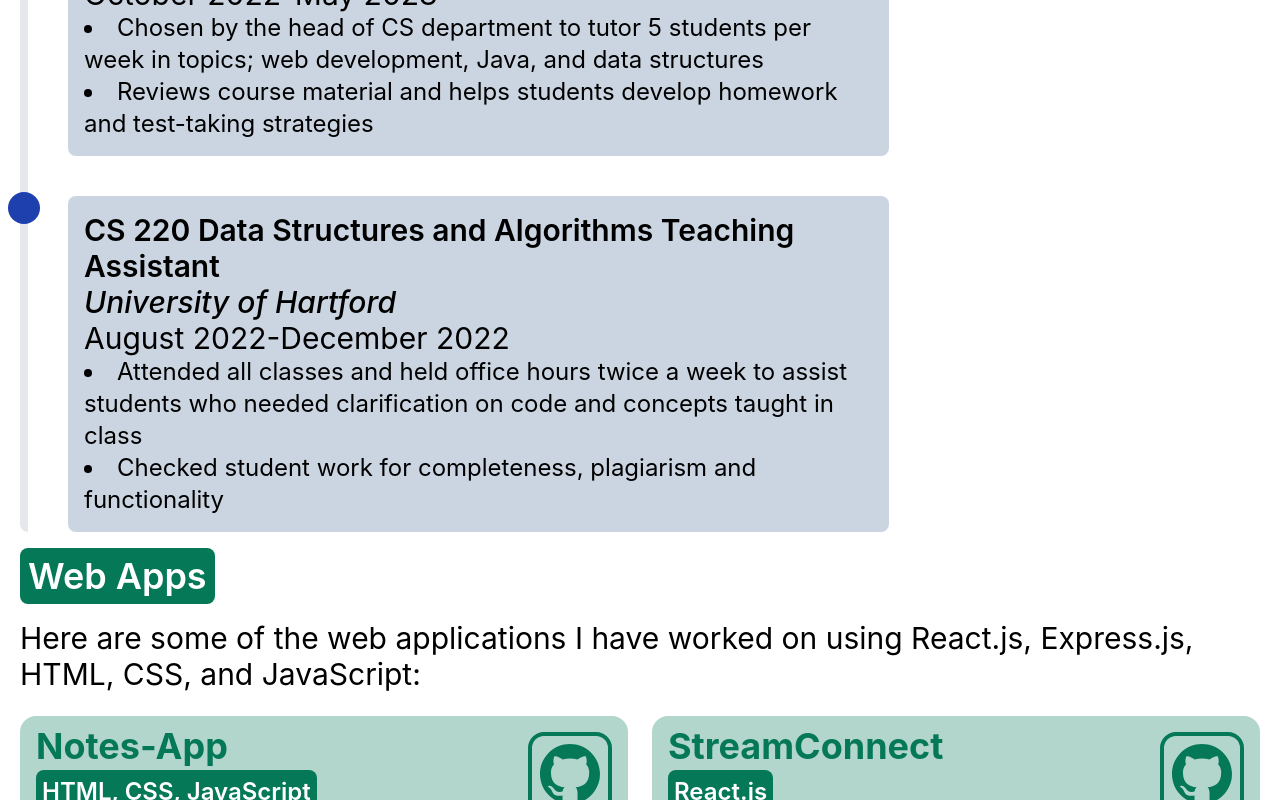
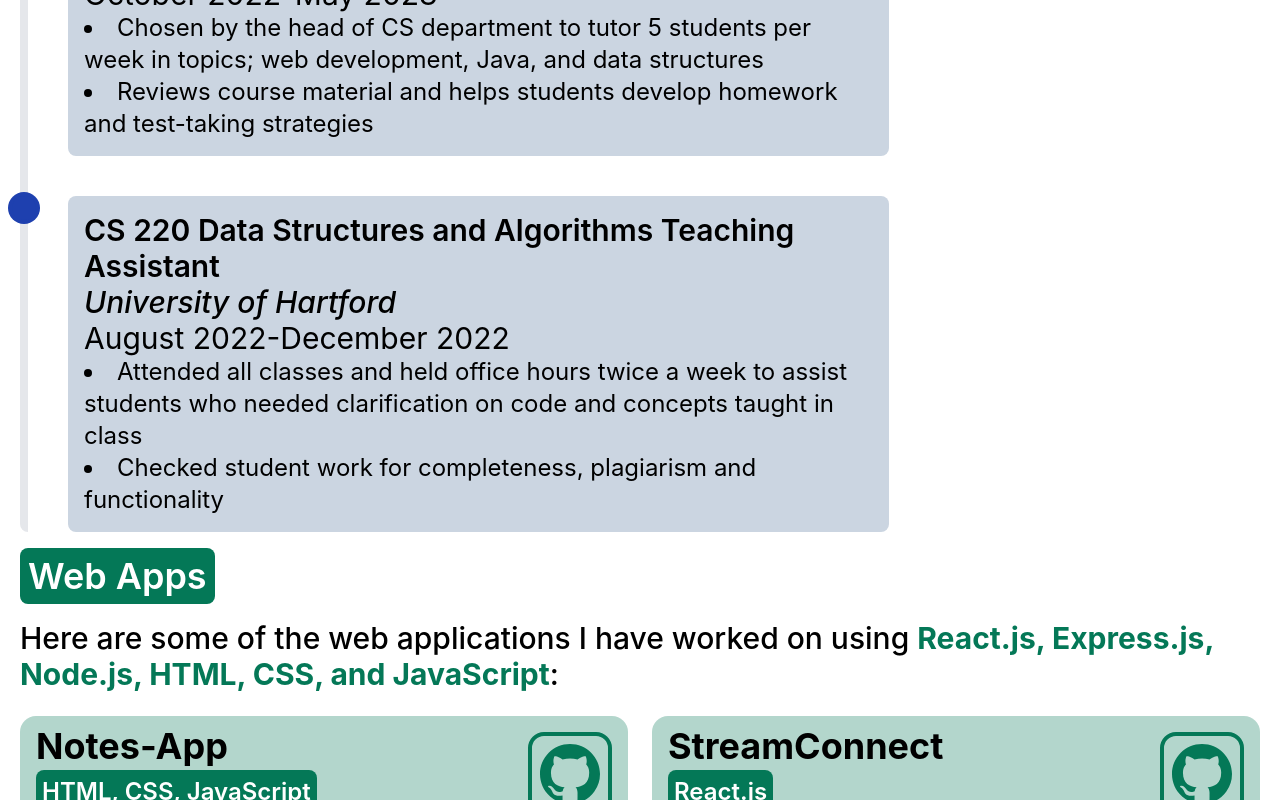
Before and after one commit to jaredrkozar/personal-site, a React (Create React App) app: page / in a window 1280 px wide. Shown: the part 2000-2800 px from the top of the page. Built offline with nearby package versions, Linux system fonts and the light colour scheme.

Commit message:
added languages to text styles description

```diff
--- a/src/Apps/WebApps.js
+++ b/src/Apps/WebApps.js
@@ -10,7 +10,7 @@
         fullBackground: "bg-emerald-700 dark:bg-emerald-700",
         opaqueBackground: "bg-emerald-700/30  dark:bg-emerald-700/40",
         imageBackground: "border-emerald-700 text-emerald-700 dark:border-emerald-200 dark:text-emerald-200 hover:bg-emerald-700 hover:text-emerald-200 dark:hover:text-emerald-700 dark:hover:bg-emerald-200",
-        fullText: "text-emerald-700 dark:text-emerald-300"
+        fullText: "text-emerald-700 dark:text-emerald-300 font-bold"
     }
 
     const webAppsItemList = [
@@ -36,7 +36,7 @@
 
     return (
         <div className="">
-            <HeaderTextStyle title="Web Apps" bgStyle={colors.fullBackground} description="Here are some of the web applications I have worked on using React.js, Express.js, HTML, CSS, and JavaScript:"></HeaderTextStyle>
+            <HeaderTextStyle title="Web Apps" bgStyle={colors.fullBackground} description="Here are some of the web applications I have worked on" languages="React.js, Express.js, Node.js, HTML, CSS, and JavaScript" languageColors={colors.fullText}></HeaderTextStyle>
             <div className="relative top-6 w-full">
                 <div className="w-full relative grid md:grid-cols-apps gap-6">
                 {
--- a/src/Apps/iOSApps.js
+++ b/src/Apps/iOSApps.js
@@ -12,7 +12,7 @@
         fullBackground: "bg-orange-600 dark:bg-orange-500",
         opaqueBackground: "bg-orange-300/40 dark:bg-orange-400/40",
         imageBackground: "border-orange-600 text-orange-600 dark:border-orange-200 dark:text-orange-200 hover:bg-orange-600 hover:text-orange-100 dark:hover:text-orange-800 dark:hover:bg-orange-200",
-        fullText: "text-orange-600 dark:text-orange-300"
+        fullText: "text-orange-600 dark:text-orange-300 font-bold"
     }
 
     const iOSAppsItemList = [
@@ -40,7 +40,7 @@
 
     return (
         <div className="">
-            <HeaderTextStyle title="iOS Apps" bgStyle="bg-orange-600 dark:bg-orange-500" description="Here are some of the iOS, iPadOS, Mac, and Apple Watch apps I've worked on:"></HeaderTextStyle>
+            <HeaderTextStyle title="iOS Apps" bgStyle={colors.fullBackground} description="Here are some of the iOS, iPadOS, Mac, and Apple Watch apps I've worked on" languages="Swift and SwiftUI" languageColors={colors.fullText}></HeaderTextStyle>
             <div className="relative top-6 w-full">
                 <div className="w-full relative grid md:grid-cols-apps gap-6">
                 {
--- a/src/Components/Card.js
+++ b/src/Components/Card.js
@@ -11,7 +11,7 @@
                 {props.currentApp.icon ? <img class="object-cover h-16 w-16 md:h-20 md:w-20 absolute rounded-xl" src={props.currentApp.icon} alt="icon"></img> : null}
 
                 <div className="flex flex-col relative space-y-1 w-full bottom-1.5">
-                    <h1 className={"md:text-4xl text-2xl font-bold " + props.colors.fullText}>{props.currentApp.name}</h1>
+                    <h1 className={"md:text-4xl text-2xl" + props.colors.fullText}>{props.currentApp.name}</h1>
                     <h1 className={"flex-none w-fit text-center md:text-2xl text-lg border-solid p-1 md:p-1.5 rounded-lg font-semibold text-white " + props.colors.fullBackground}>{props.currentApp.language}</h1>
                 </div>
             </div>
--- a/src/Components/TechList.js
+++ b/src/Components/TechList.js
@@ -4,7 +4,7 @@
     return (
         <div className="pt-4 relative">
             <h1 className="md:text-3xl text-2xl text-black dark:text-white font-medium">{props.title}</h1>
-            <div className="flex flex-row flex-wrap space-y-3 justify-start space-x-2 items-end">
+            <div className="flex flex-row flex-wrap space-y-2 space-x-2 md:space-y-3 md:space-x-3 justify-start space-x-2 items-end">
             {props.array.map((tech) =>
                 <div className={listStyle + ""} key={tech.name}>
                     <h3 className={props.textStyles + " text-4xl"}>{tech.icon}</h3>
--- a/src/Components/TextStyles.js
+++ b/src/Components/TextStyles.js
@@ -6,7 +6,7 @@
             <div className={headerStyle}>
                 <h1 className="md:text-4xl text-3xl font-semibold">{props.title}</h1>
             </div>
-            <h3 className="md:text-3xl text-2xl font-regular text-black dark:text-white">{props.description}</h3>
+            <h3 className="md:text-3xl text-2xl font-medium text-black dark:text-white">{props.description} using <span className={props.languageColors}>{props.languages}</span>:</h3>
         </div>
     )
 };
```
